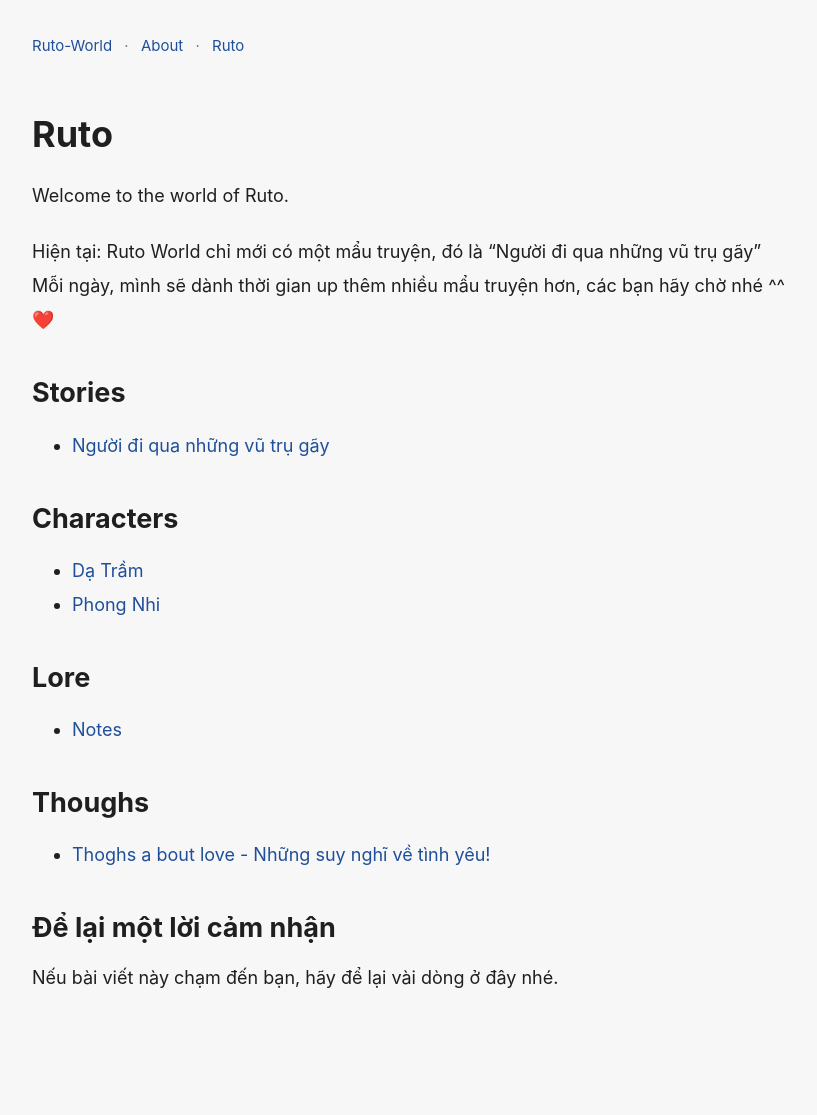
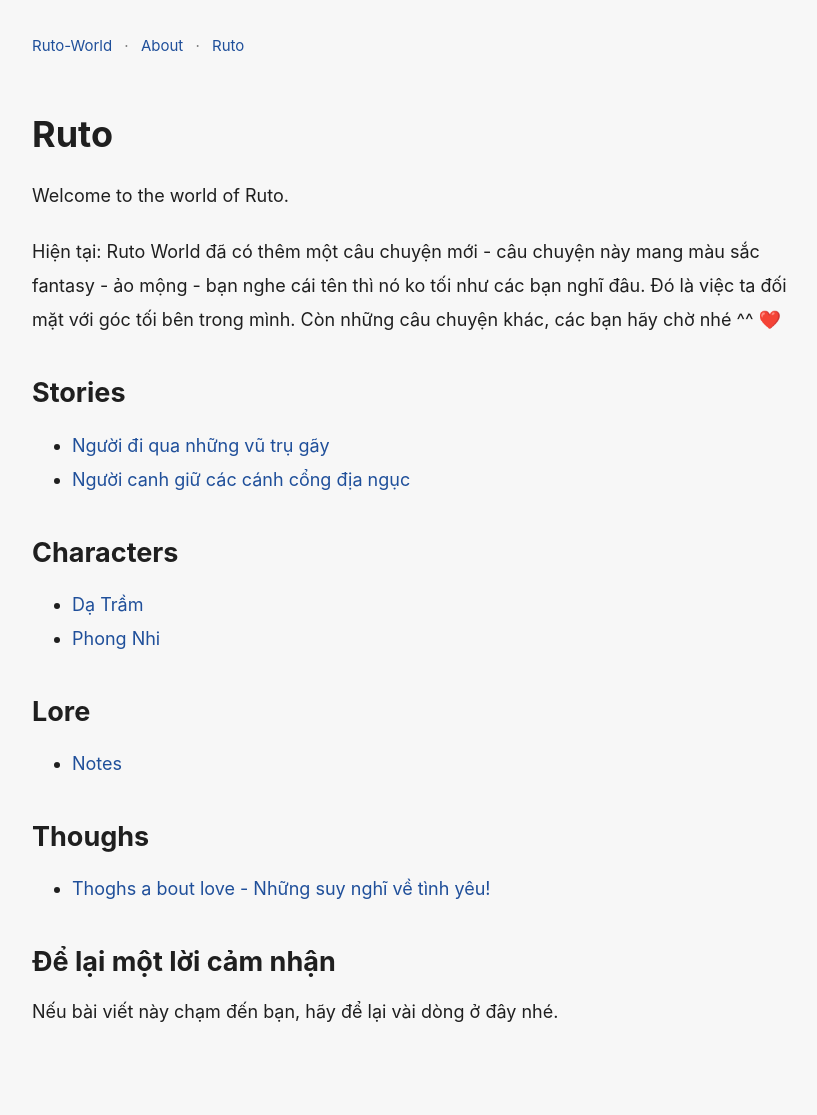
Before and after one commit to euro6792/Ruto-World, a Jekyll site: the page built from worlds/ruto/index.md, in a window 1280 px wide. Shown: the whole page, without its empty margins (228-1045 px from the left). Built offline with Jekyll 4.4.1, drawn with Linux system fonts in a browser that asks for light colours; comment, search, counter and statistics services are not loaded; before the commit the page ends 1081 px from its top, so only the background shows below that.

Commit message:
Revise Ruto World description and add new story
Updated the description of Ruto World to include a new fantasy story and its themes.

```diff
--- a/worlds/ruto/index.md
+++ b/worlds/ruto/index.md
@@ -8,10 +8,11 @@ permalink: /worlds/ruto/
 
 Welcome to the world of Ruto.
 
-Hiện tại: Ruto World chỉ mới có một mẩu truyện, đó là "Người đi qua những vũ trụ gãy" Mỗi ngày, mình sẽ dành thời gian up thêm nhiều mẩu truyện hơn, các bạn hãy chờ nhé ^^ ❤️
+Hiện tại: Ruto World đã có thêm một câu chuyện mới - câu chuyện này mang màu sắc fantasy - ảo mộng - bạn nghe cái tên thì nó ko tối như các bạn nghĩ đâu. Đó là việc ta đối mặt với góc tối bên trong mình. Còn những câu chuyện khác, các bạn hãy chờ nhé ^^ ❤️
 
 ## Stories
 - [Người đi qua những vũ trụ gãy]({{ site.baseurl }}/worlds/ruto/stories/nguoi-di-qua-nhung-vu-tru/chuong1-chapter1/)
+- [Người canh giữ các cánh cổng địa ngục]({{ site.baseurl }}/worlds/ruto/stories/nguoi-di-qua-dia-nguc/chuong1-chapter1/)
 
 ## Characters
 - [Dạ Trầm]({{ site.baseurl }}/worlds/ruto/characters/da-tram/)
```
